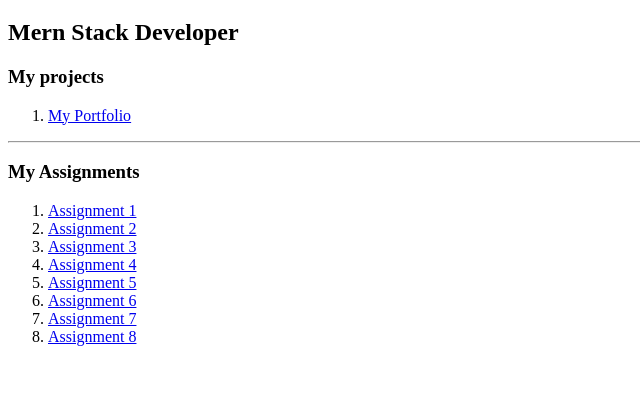
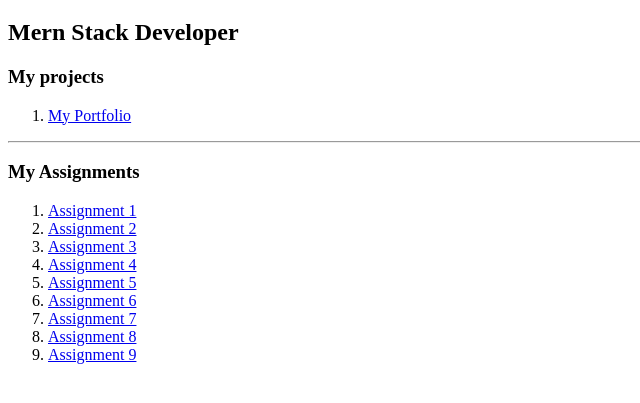
Before and after one commit to Adithya070707/Adithya070707.github.io, a plain HTML site: page index.html in a window 1280 px wide. Shown: the part 61-464 px from the top of the page, without its empty margins (0-640 px from the left). Drawn offline with Linux system fonts and the light colour scheme.

Commit message:
Update index.html

```diff
--- a/index.html
+++ b/index.html
@@ -22,7 +22,7 @@
          <li><a href="a6">Assignment 6</a></li>
          <li><a href="a7">Assignment 7</a></li>
          <li><a href="a8">Assignment 8</a></li>
-
+        <li><a href="a9">Assignment 9</a></li>
     </ol>
 </body>
 </html>
```
